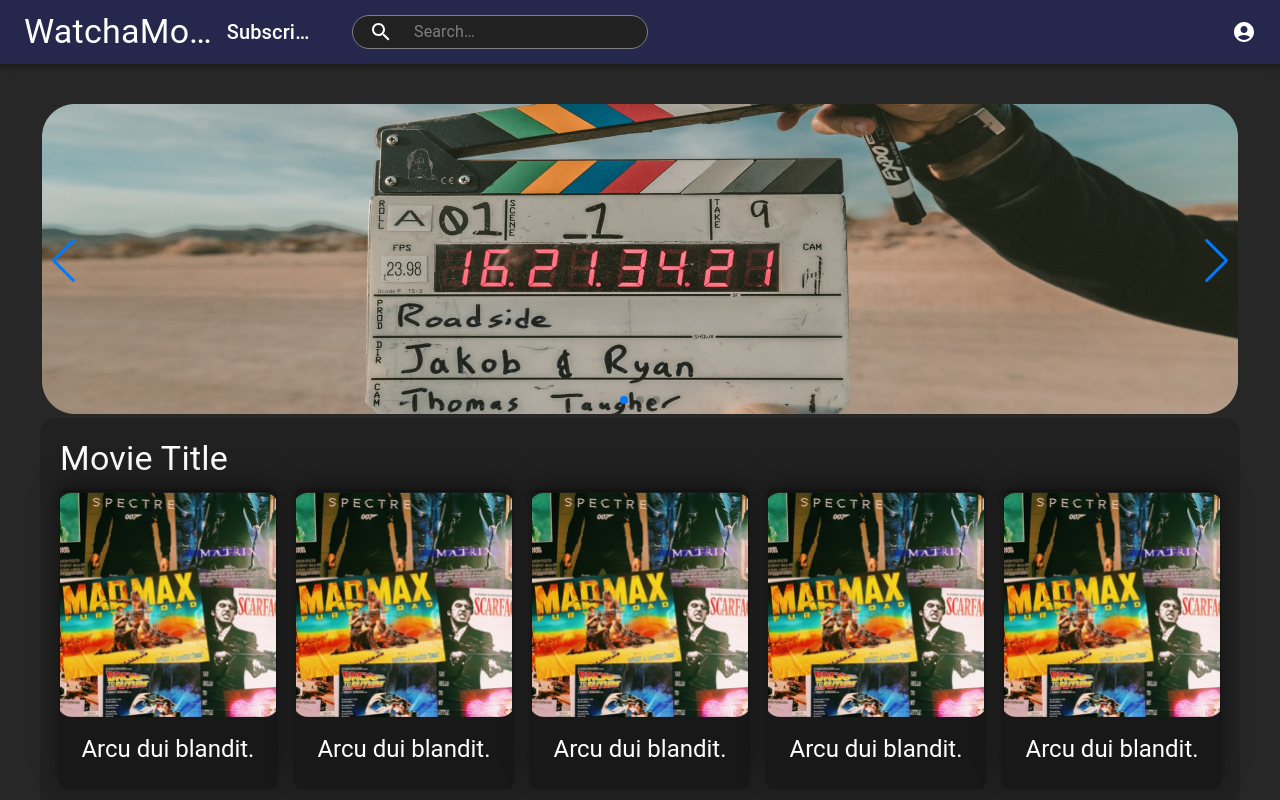
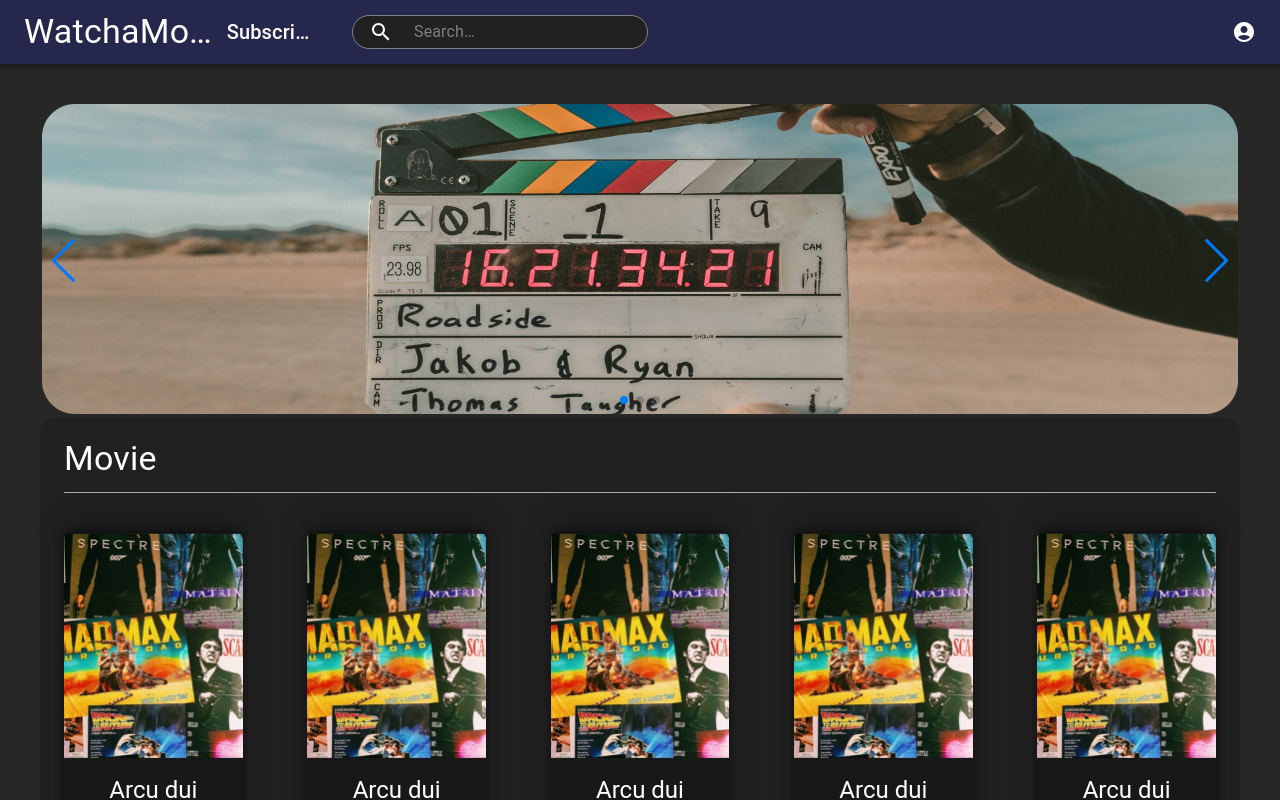
Before and after one commit to cendiastian/WatchaMovie, a React (Create React App) app: page / in a window 1280 px wide. Shown: the top 800 px of the page. Built offline with nearby package versions, Linux system fonts and the light colour scheme.

Commit message:
Add Search Page and update card component

```diff
--- a/src/components/card/card.jsx
+++ b/src/components/card/card.jsx
@@ -13,6 +13,7 @@ const useStyles = makeStyles({
         backgroundColor: "#181818",
         borderRadius: 5,
         maxWidth: 223,
+        // marginTop:10,
     }});
 
 export default function ActionAreaCard(props) {
@@ -26,6 +27,7 @@ export default function ActionAreaCard(props) {
           height="225px"
           image={props.image}
           alt="poster"
+          loading="lazy"
         />
         <CardContent>
           <Typography gutterBottom variant="h5" component="div" color="white">
--- a/src/components/card/listCard.jsx
+++ b/src/components/card/listCard.jsx
@@ -8,26 +8,42 @@ import Card from "./card";
 import Container from "@mui/material/Container";
 import Typography from "@mui/material/Typography";
 import { makeStyles } from "@mui/styles";
-import {Data} from "./data.jsx";
+import { Data } from "./data.jsx";
+// import Line from "../../assets/Line 13.png";
 
 const useStyles = makeStyles({
   container: {
     display: "flex",
     flexDirection: "column",
     justifyContent: "center",
-    width: 1200,
+    width: "fit-content",
     backgroundColor: "#212121",
-    borderRadius:15,
-    padding: (20,20,20,20)
+    borderRadius: 15,
+    paddingTop:20,
+    paddingBottom:20,
+  },
+});
+const usedStyles = makeStyles({
+  container: {
+    display: "flex",
+    flexDirection: "column",
+    justifyContent: "center",
+    width: "65%",
+    backgroundColor: "#212121",
+    borderRadius: 15,
+    paddingTop:20,
+    paddingBottom:20,
   },
 });
 
-export default function BasicGrid() {
-  const styles = useStyles();
+export default function BasicGrid(props) {
+  let styles = useStyles();
+  if (props.length === 8){
+    styles = usedStyles();
+  }
   return (
-    <Container
-      className={styles.container}
-    >
+    <Container className={styles.container}>
+      <Box sx={{ borderBottom: " 1px solid #ABABB1", mb:5,}}>
         <Typography
           gutterBottom
           variant="h4"
@@ -35,13 +51,18 @@ export default function BasicGrid() {
           color="white"
           textAlign="left"
         >
-        Movie Title
+          Movie
         </Typography>
-      <Box>
-        <Grid container spacing={1} justifyContent={"space-between"}>
+      </Box>
+      <Grid
+        container
+        spacing={2}
+        columns={props.length}
+        justifyContent={"space-between"}
+      >
         {Data.map((data, idx) => (
-          <Grid item md={2.3} key={idx}>
-            <Card title={ data.title } image={data.image}/>
+          <Grid item xs={2} key={idx}>
+            <Card title={data.title} image={data.image} />
           </Grid>
         ))}
         {/* <Grid item md={2.3}>
@@ -58,7 +79,7 @@ export default function BasicGrid() {
           </Grid> */}
       </Grid>
 
-      </Box>
+      {/* </Box> */}
     </Container>
   );
 }
--- a/src/components/card/styles.module.css
+++ /dev/null
@@ -1,6 +0,0 @@
-.item{
-    box-shadow: 0px -8px 94px rgba(0, 0, 0, 0.24), 0px -3.34221px 39.271px rgba(0, 0, 0, 0.172525), 0px -1.7869px 20.9961px rgba(0, 0, 0, 0.143066), 0px -1.00172px 11.7703px rgba(0, 0, 0, 0.12), 0px -0.532008px 6.2511px rgba(0, 0, 0, 0.0969343), 0px -0.221381px 2.60122px rgba(0, 0, 0, 0.0674749);
-    background-color: #181818;
-    border-radius: 15px;
-    max-width:223px;
-}
```
Also changed, not shown: src/components/sidebar/filter.jsx (added, +123 -0 lines), src/pages/search/index.jsx (added, +19 -0 lines). Lines whose indentation alone changed are shown as unchanged.
